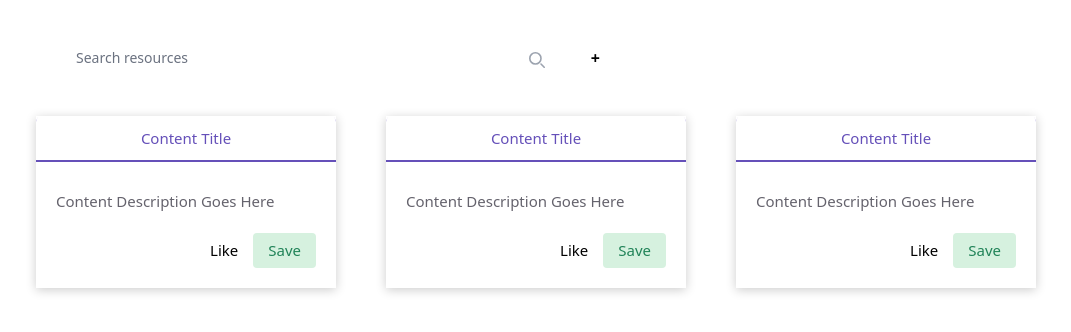
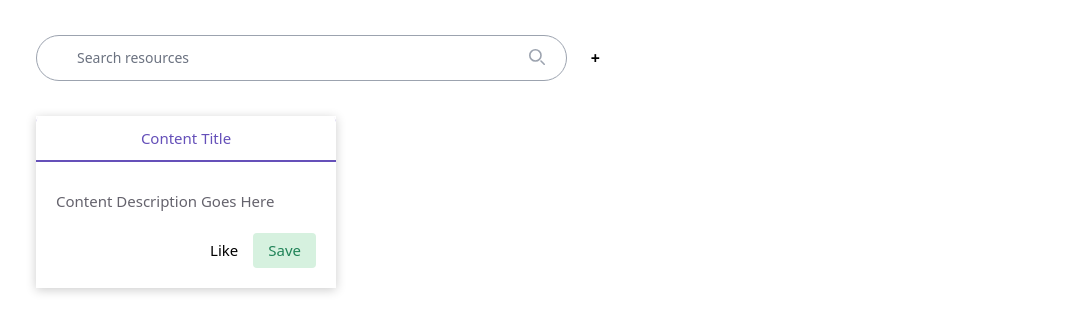
Before and after one commit to michaelhum28/uottahack6, a React (Vite) app: page / in a window 1280 px wide. Shown: the top 332 px of the page, without its empty margins (12-1083 px from the left). Built offline with nearby package versions, Linux system fonts and the light colour scheme.

Commit message:
fixed border

```diff
--- a/package.json
+++ b/package.json
@@ -15,6 +15,7 @@
     "@radix-ui/react-navigation-menu": "^1.1.4",
     "@radix-ui/react-tabs": "^1.0.4",
     "@radix-ui/themes": "^2.0.3",
+    "axios": "^1.6.7",
     "flowbite": "^2.3.0",
     "mongodb": "^6.4.0",
     "mongoose": "^8.2.0",
--- a/src/App.css
+++ b/src/App.css
@@ -1,4 +1,4 @@
-/* styles.css */
+styles.css
 
 /* SearchBar */
 .search-bar {
@@ -83,32 +83,3 @@
   .main-content {
     display: flex;
   }
-
-  .container {
-    display: flex;
-    grid-template-columns: repeat(4, 1fr);
-    gap: 50px;
-  }
-
-
-  /* src/components/Header.css */
-.header {
-    background-color: #8cc84b; /* Green background */
-    color: #fff; /* White text */
-    text-align: center;
-    padding: 1em;
-  }
-
-  /* src/components/MainContent.css */
-  .body {
-    background-color: #c9e2c3; /* Light green background */
-    padding: 2em;
-  }
-
-  /* src/components/Footer.css */
-  .footer {
-    background-color: #8cc84b; /* Green background */
-    color: #fff; /* White text */
-    text-align: center;
-    padding: 1em;
-  }
--- a/src/App.jsx
+++ b/src/App.jsx
@@ -18,8 +18,6 @@ function App() {
 
       <div className="container px-12">
         <Card />
-        <Card />
-        <Card />
       </div>
 
       {/* <Forum /> */}
--- a/src/Searchbar.jsx
+++ b/src/Searchbar.jsx
@@ -2,7 +2,6 @@ import React, { useState } from 'react';
 
 function Searchbar() {
     const [modalOpen, setModalOpen] = useState(false);
-    const [selectedImage, setSelectedImage] = useState(null);
 
     const openModal = (event) => {
         event.preventDefault();
@@ -15,17 +14,6 @@ function Searchbar() {
         setModalOpen(false);
     };
 
-    const handleImageChange = (event) => {
-        const file = event.target.files[0];
-        if (file) {
-          const reader = new FileReader();
-          reader.onloadend = () => {
-            setSelectedImage(reader.result);
-          };
-          reader.readAsDataURL(file);
-        }
-    };
-
     return (
         <div>
             <form className="flex items-center w-full max-w-xl my-8 mx-12">
@@ -34,7 +22,7 @@ function Searchbar() {
                     <div className="flex items-center">
                         <input type="search" id="default-search" className="block w-full p-3 ps-10 text-sm text-gray-900 border border-gray-400 rounded-full" placeholder="Search resources" />
                         <button type="submit" className="absolute top-0 right-0 mt-0 mr-3 h-7 p-2.5 text-sm font-medium text-gray-400 rounded-lg focus:outline-none hover:text-black">
-                            <svg className="w-4 h-4" aria-hidden="true" xmlns="http://www.w3.org/2000/svg" fill="none" viewBox="0 0 20 20">
+                            <svg className="w-4 h-4 mt-1" aria-hidden="true" xmlns="http://www.w3.org/2000/svg" fill="none" viewBox="0 0 20 20">
                                 <path stroke="currentColor" strokeLinecap="round" strokeLinejoin="round" strokeWidth="2" d="m19 19-4-4m0-7A7 7 0 1 1 1 8a7 7 0 0 1 14 0Z"/>
                             </svg>
                         </button>
@@ -71,21 +59,9 @@ function Searchbar() {
                                         style={{ paddingTop: '12px' }}
                                     />
                                 </div>
-                                {/* <div class="flex items-center justify-center w-full">
-                                    <label for="dropzone-file" class="flex flex-col items-center justify-center w-full h-64 border-2 border-gray-300 border-dashed rounded-lg cursor-pointer bg-gray-50 dark:hover:bg-bray-800 dark:bg-gray-700 hover:bg-gray-100 dark:border-gray-600 dark:hover:border-gray-500 dark:hover:bg-gray-600">
-                                        <div class="flex flex-col items-center justify-center pt-5 pb-6">
-                                            <svg class="w-8 h-8 mb-4 text-gray-500 dark:text-gray-400" aria-hidden="true" xmlns="http://www.w3.org/2000/svg" fill="none" viewBox="0 0 20 16">
-                                                <path stroke="currentColor" stroke-linecap="round" stroke-linejoin="round" stroke-width="2" d="M13 13h3a3 3 0 0 0 0-6h-.025A5.56 5.56 0 0 0 16 6.5 5.5 5.5 0 0 0 5.207 5.021C5.137 5.017 5.071 5 5 5a4 4 0 0 0 0 8h2.167M10 15V6m0 0L8 8m2-2 2 2"/>
-                                            </svg>
-                                            <p class="mb-2 text-sm text-gray-500 dark:text-gray-400"><span class="font-semibold">Click to upload</span> or drag and drop</p>
-                                            <p class="text-xs text-gray-500 dark:text-gray-400">SVG, PNG, JPG or GIF (MAX. 800x400px)</p>
-                                        </div>
-                                        <input id="dropzone-file" type="file" class="hidden" onChange={handleImageChange} />
-                                    </label>
-                                </div> */}
                             </div>
                             <div className="flex items-center p-4 md:p-5 border-t border-gray-200 rounded-b">
-                                <button onClick={closeModal} className="text-white bg-blue-700 hover:bg-blue-800 focus:ring-4 focus:outline-none focus:ring-blue-300 font-medium rounded-lg text-sm px-5 py-2.5 text-center">Create</button>
+                                <button onClick= {closeModal} className="text-white bg-blue-700 hover:bg-blue-800 focus:ring-4 focus:outline-none focus:ring-blue-300 font-medium rounded-lg text-sm px-5 py-2.5 text-center">Create</button>
                                 <button onClick={() => setModalOpen(false)} className="py-2.5 px-5 ms-3 text-sm font-medium text-gray-900 focus:outline-none bg-white rounded-lg border border-gray-200 hover:bg-gray-100 hover:text-blue-700 focus:z-10 focus:ring-4 focus:ring-gray-100">Cancel</button>
 
                             </div>
--- a/src/card.jsx
+++ b/src/card.jsx
@@ -1,6 +1,11 @@
 import React from 'react';
 import * as Tabs from '@radix-ui/react-tabs';
 import '/src/styles/Card.css';
+
+const dummyFunc = () => {
+
+}
+
 
 const Card = () => (
   <Tabs.Root className="TabsRoot" defaultValue="tab1">
@@ -14,7 +19,7 @@ const Card = () => (
       <p className="Text mt-2">Content Description Goes Here</p>
 
       <div style={{ display: 'flex', marginTop: 20, justifyContent: 'flex-end' }}>
-        <button className="Button hover:text-gray-600">Like</button>
+        <button onClick={dummyFunc} className="Button hover:text-gray-600">Like</button>
         <button className="Button green">Save</button>
       </div>
     </Tabs.Content>
--- a/src/styles/Card.css
+++ b/src/styles/Card.css
@@ -7,7 +7,7 @@
 button,
 fieldset,
 input {
-  all: unset;
+
 }
 
 .TabsRoot {
```
Also changed, not shown: 2 other files (tests, documents, lock files or other folders).
